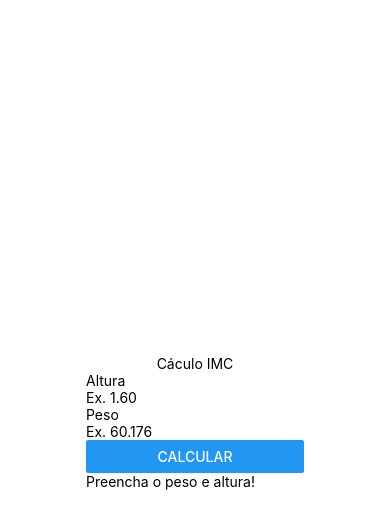
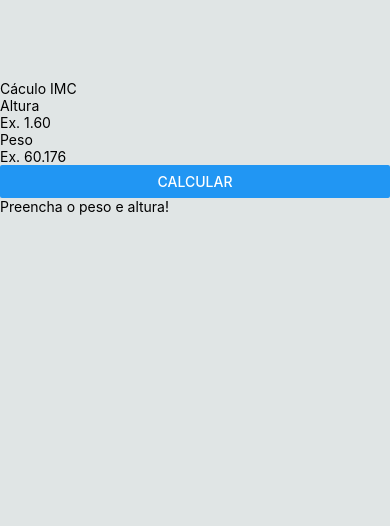
Before and after one commit to flavio-herculano/Calculo-do-IMC-com-React-Native, a React Native app: screen / in a window 390 px wide. Shown: the top 526 px of the page. Built offline with nearby package versions, Linux system fonts and the light colour scheme.

Commit message:
Adicionado Form, removido Main, modificado style

```diff
--- a/App.js
+++ b/App.js
@@ -1,13 +1,12 @@
-import { StyleSheet, Text, View } from 'react-native';
-import Main from './src/components/Main';
-import Title from './src/components/Title';
-
+import { StyleSheet, Text, View } from "react-native";
+import Title from "./src/components/Title";
+import Form from "./src/components/Form/Index";
 
 export default function App() {
   return (
     <View style={styles.container}>
-      <Title/>
-      <Main/>
+      <Title />
+      <Form />
     </View>
   );
 }
@@ -15,8 +14,7 @@ export default function App() {
 const styles = StyleSheet.create({
   container: {
     flex: 1,
-    backgroundColor: '#fff',
-    alignItems: 'center',
-    justifyContent: 'center',
+    backgroundColor: "#e0e5e5",
+    paddingTop: 80,
   },
 });
```
